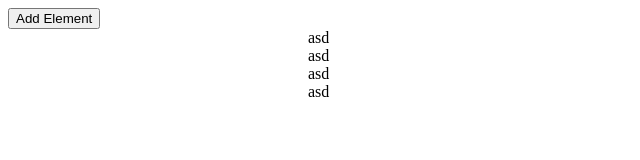
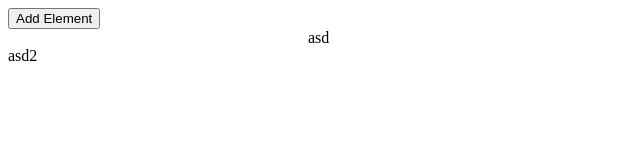
Before and after one commit to mplyulev/Re-animator, a React (Create React App) app: page / in a window 1280 px wide. Shown: the top 160 px of the page, without its empty margins (0-640 px from the left). Built offline with nearby package versions, Linux system fonts and the light colour scheme.

Commit message:
testing with only one element per reanimator

```diff
--- a/src/Animated.js
+++ b/src/Animated.js
@@ -7,6 +7,7 @@ class Animated extends Component {
         super(props);
 
         this.state = {
+            show2: true,
             isMounted: true,
             array: [{ text: 'asd', id: Math.random() }, { text: 'asd', id: Math.random() }, { text: 'asd', id: Math.random() }, { text: 'asd', id: Math.random() }]
         }
@@ -34,15 +35,25 @@ class Animated extends Component {
                 speed: 1000
             }
         }
+        const animations2 = {
+            left: {
+                from: 300,
+                to: 0,
+                type: 'linear',
+                speed: 1000
+            }
+        }
 
         return (
             <div>
                 <button onClick={this.addElement}>Add Element</button>
                 <Reanimate animations={animations} isMounted={this.state.isMounted} globalSpeed={1000} interval={0}>
-                    {this.state.array.map((item, index) => {
-                        return <div className={`animated`} key={item.id} onClick={() => this.remove(item.id)}>{item.text}</div>
-                    })}
+                    <div className={`animated`} key='asd' >asd</div>
                 </Reanimate>
+                <Reanimate animations={animations2} isMounted={this.state.isMounted} globalSpeed={1000} interval={0}>
+                    {this.state.show2 && <div className={`animated`} key='asd2' onClick={() => this.setState({ show2: !this.state.show2 })}>asd2</div>}
+                </Reanimate>
+
             </div>
 
         );
--- a/src/Reanimate.js
+++ b/src/Reanimate.js
@@ -90,7 +90,7 @@ class Reanimate extends Component {
 
         let previousChildren = this.state.children;
 
-        this.props.children.forEach(child => {
+        React.Children.toArray(children).forEach(child => {
             if (animatedChildrenKeys.includes(`.$${child.key}`)) {
                 previousChildren.push(child);
             }
@@ -105,15 +105,16 @@ class Reanimate extends Component {
                     elementsWithPendingAnimation.push({ key, newStyle });
                 });
 
-                let children = this.state.children;
-
-                this.state.children.forEach((child, index) => {
+                let children = React.Children.toArray(this.state.children);
+                console.log('asd2 ', children);
+                children.forEach((child, index) => {
                     if (animatedChildrenKeys.includes(`.$${child.key}`)) {
                         const test = document.getElementById(child.key);
                         test.addEventListener('transitionend', () => {
                             test.style.display = 'none';
                             elementsWithPendingAnimation = elementsWithPendingAnimation.filter((element) => !animatedChildrenKeys.includes(element.key));
                             children.splice(index, 1);
+                            console.log('asd', children);
                             this.setState({ elementsWithPendingAnimation, children });
                         });
                     }
```
